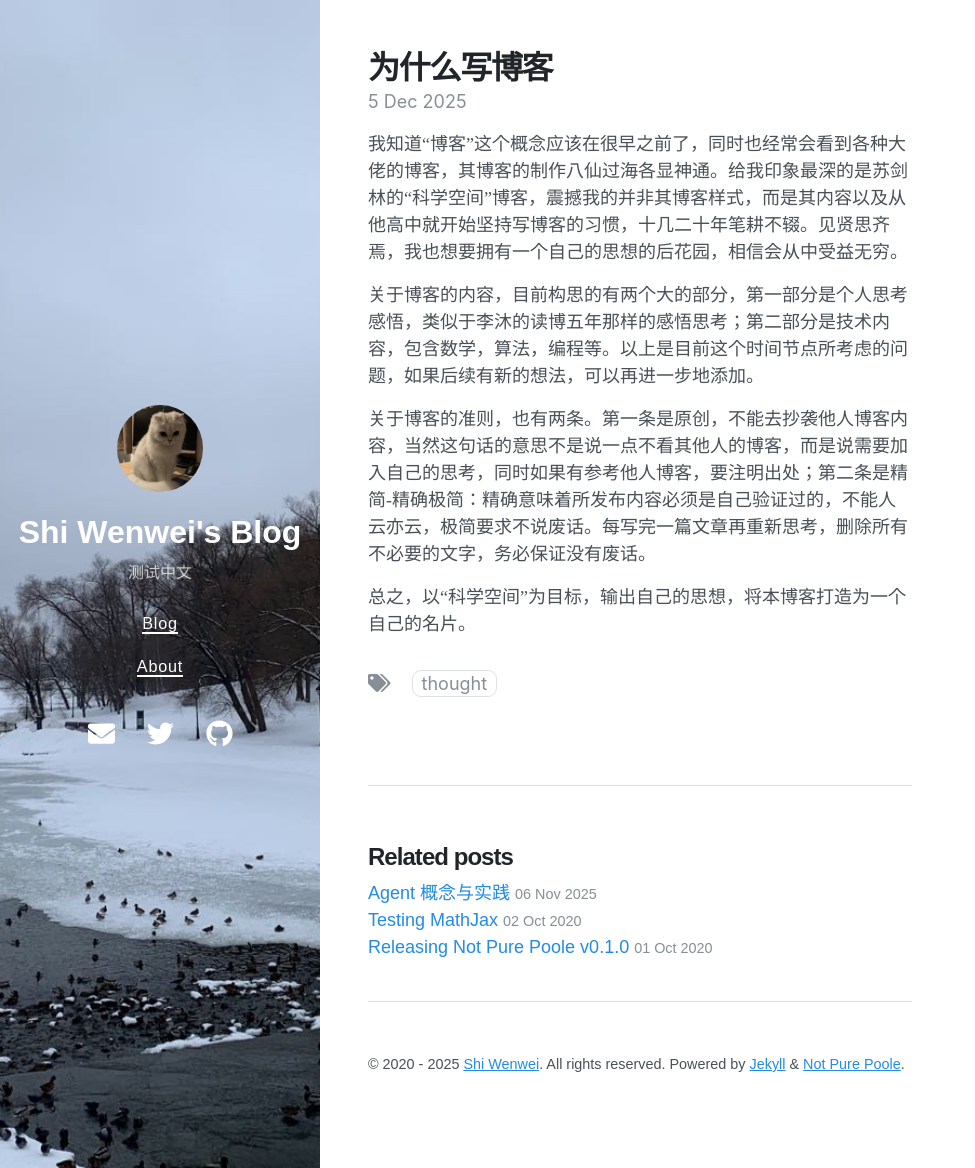
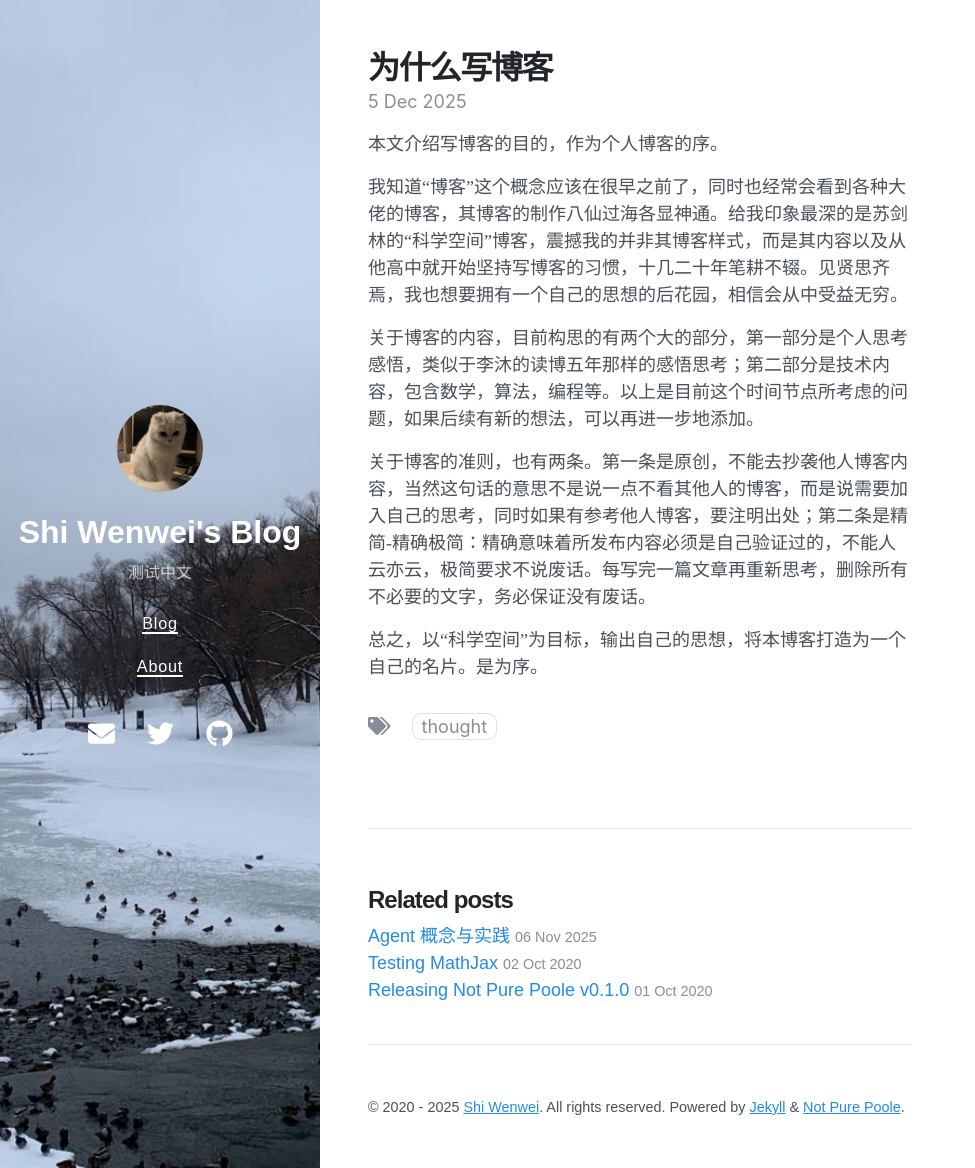
Before and after one commit to Shi5013/Shi5013.github.io, a Jekyll site: the page built from _posts/2025-12-6-why-blog.md, in a window 1280 px wide and 1168 px high. Shown: the whole window, without its empty margins (0-975 px from the left). Built offline with Jekyll 4.4.1, drawn with Linux system fonts in a browser that asks for light colours; nearby versions of some CDN libraries.

Commit message:
Why Blog

```diff
--- a/_posts/2025-12-6-why-blog.md
+++ b/_posts/2025-12-6-why-blog.md
@@ -6,10 +6,12 @@ math: true
 date: 2025-12-05 16:32 +0800
 ---
 
+本文介绍写博客的目的，作为个人博客的序。
+
 我知道“博客”这个概念应该在很早之前了，同时也经常会看到各种大佬的博客，其博客的制作八仙过海各显神通。给我印象最深的是苏剑林的“科学空间”博客，震撼我的并非其博客样式，而是其内容以及从他高中就开始坚持写博客的习惯，十几二十年笔耕不辍。见贤思齐焉，我也想要拥有一个自己的思想的后花园，相信会从中受益无穷。
 
 关于博客的内容，目前构思的有两个大的部分，第一部分是个人思考感悟，类似于李沐的读博五年那样的感悟思考；第二部分是技术内容，包含数学，算法，编程等。以上是目前这个时间节点所考虑的问题，如果后续有新的想法，可以再进一步地添加。
 
 关于博客的准则，也有两条。第一条是原创，不能去抄袭他人博客内容，当然这句话的意思不是说一点不看其他人的博客，而是说需要加入自己的思考，同时如果有参考他人博客，要注明出处；第二条是精简-精确极简：精确意味着所发布内容必须是自己验证过的，不能人云亦云，极简要求不说废话。每写完一篇文章再重新思考，删除所有不必要的文字，务必保证没有废话。
 
-总之，以“科学空间”为目标，输出自己的思想，将本博客打造为一个自己的名片。
+总之，以“科学空间”为目标，输出自己的思想，将本博客打造为一个自己的名片。是为序。
```
